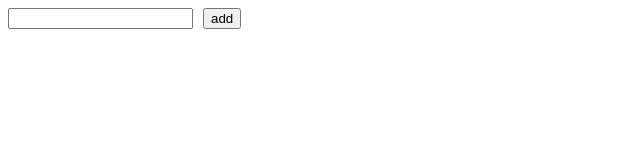
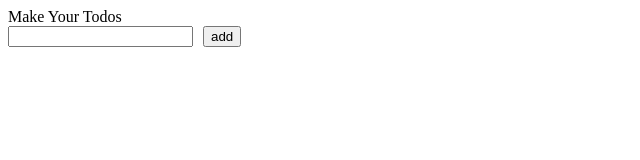
Before and after one commit to Moto-kawakatsu/todo, a plain HTML site: page index.html in a window 1280 px wide. Shown: the whole page, without its empty margins (0-640 px from the left). Drawn offline with Linux system fonts and the light colour scheme.

Commit message:
レイアウトの調整

```diff
--- a/index.html
+++ b/index.html
@@ -7,11 +7,14 @@
     <meta http-equiv="X-UA-Compatible" content="ie=edge">
     <title>ToDo</title>
     <link rel="stylesheet" href="style.css">
+    <link rel="preconnect" href="https://fonts.gstatic.com">
+    <link href="https://fonts.googleapis.com/css2?family=Ubuntu+Mono&display=swap" rel="stylesheet">
 
     </style>
 </head>
 <body>
-
+<div class="content">
+    <div class="todo-title">Make Your Todos</div>
     <input id="new-todo" type="text"><button id="add-button">add</button>
     <script>
         const addTodoButton = document.querySelector('#add-button');
@@ -33,5 +36,6 @@
         });
       </script>
       <ul></ul>
+      </div>
 </body>
 </html>
```
